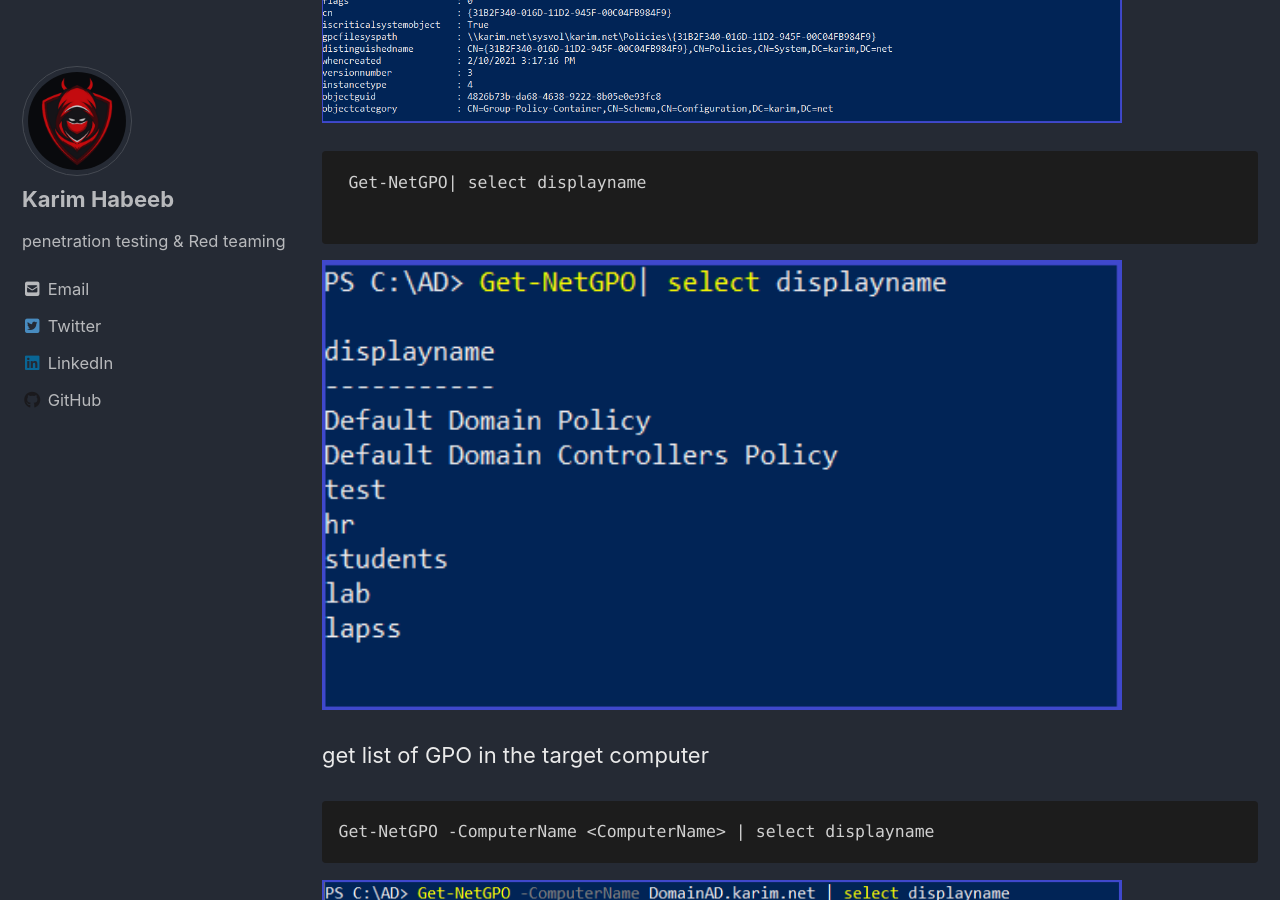
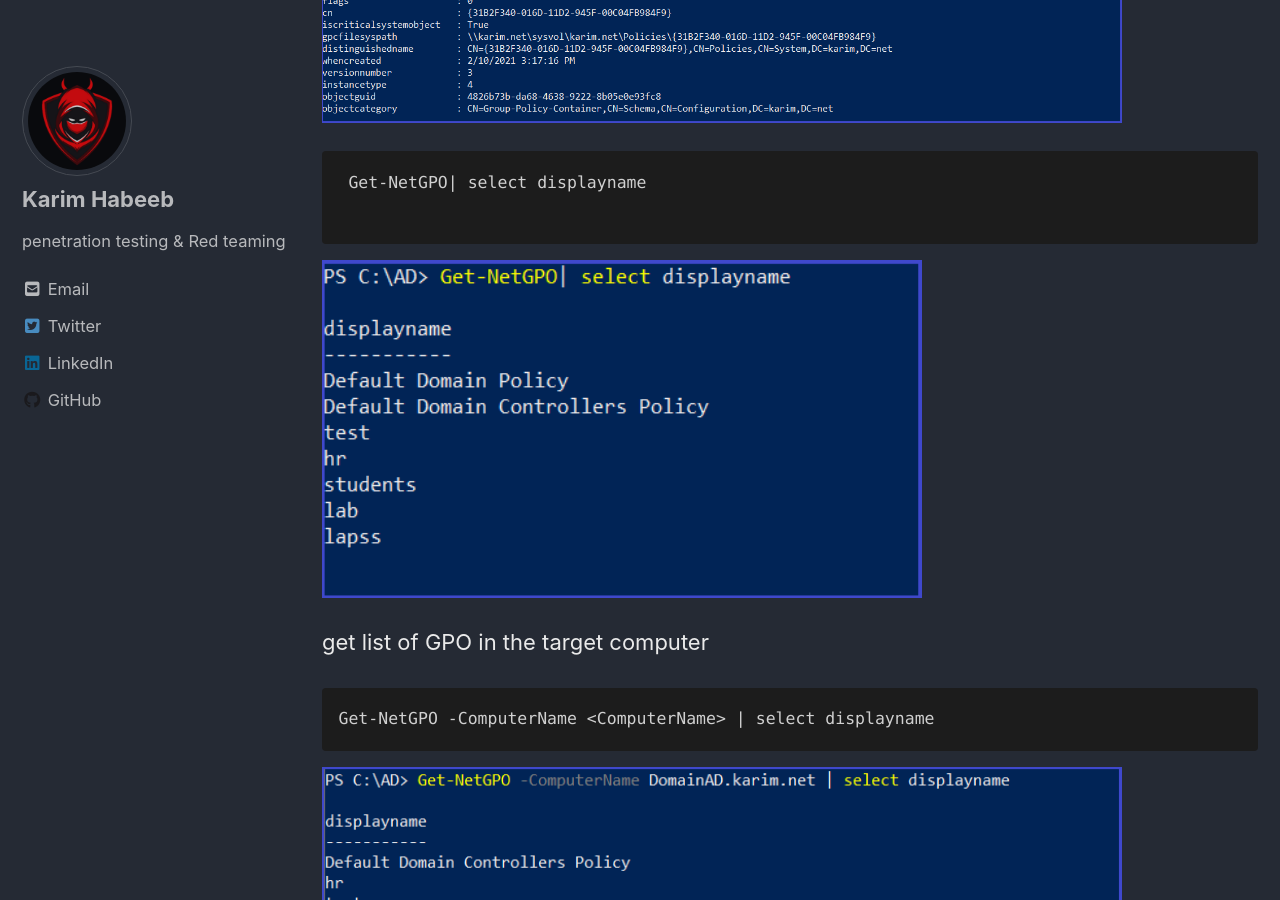
Before and after one commit to NoRed0x/NoRed0x.github.io, a Jekyll site: the page built from _posts/Red-Teaming/2021-06-12-active-directory-domain-enumeration-part-2.md, in a window 1280 px wide and 900 px high, scrolled down 4349 px. Built offline with Jekyll 4.4.1, drawn with Linux system fonts in a browser that asks for light colours; cached includes are drawn as plain includes; nearby versions of some CDN libraries.

Commit message:
Update 2021-06-12-active-directory-domain-enumeration-part-2.md

````diff
--- a/_posts/Red-Teaming/2021-06-12-active-directory-domain-enumeration-part-2.md
+++ b/_posts/Red-Teaming/2021-06-12-active-directory-domain-enumeration-part-2.md
@@ -33,13 +33,13 @@ Find all domain shares in the current domain.
 ```
 Find-DomainShare
 ```
-<img src="/img/adpart2/ds.PNG" alt="Getting-gz" width="800" height="200">
+<img src="/img/adpart2/ds.png" alt="Getting-gz" width="800" height="200">
 
 Find all domain shares in the current domain that the current user has read access to.
 ```
 Find-DomainShare -CheckShareAccess
 ```
-<img src="/img/adpart2/dsc.PNG" alt="Getting-gz" width="800" height="200">
+<img src="/img/adpart2/dsc.png" alt="Getting-gz" width="800" height="200">
 
 
 Obtains the file server used by the current domain according to the SPN
@@ -47,7 +47,7 @@ Obtains the file server used by the current domain according to the SPN
  Get-NetFileServer -Verbose
  ```
 
- <img src="/img/adpart2/fs.PNG" alt="Getting-gz" width="800" height="200">
+ <img src="/img/adpart2/fs.png" alt="Getting-gz" width="800" height="200">
 
 ## files
 It will search for sensitive files such as the Credentials files and other files that can lead to a serious compromise
@@ -73,14 +73,14 @@ Find-DomainShare -CheckShareAccess
 
  ```
 
- <img src="/img/adpart2/gpo1.PNG" alt="Getting-gz" width="800" height="200">
+ <img src="/img/adpart2/gpo1.png" alt="Getting-gz" width="800" height="230">
 
  ```
  Get-NetGPO| select displayname
 
  ```
 
-<img src="/img/adpart2/gpo2.PNG" alt="Getting-gz" width="800" height="200">
+<img src="/img/adpart2/gpo2.png" alt="Getting-gz" width="600" height="150">
 
 
  get list of GPO in the target computer
@@ -88,7 +88,7 @@ Find-DomainShare -CheckShareAccess
 Get-NetGPO -ComputerName <ComputerName> | select displayname
 ```
 
- <img src="/img/adpart2/gpo3.PNG" alt="Getting-gz" width="800" height="200">
+ <img src="/img/adpart2/gpo3.png" alt="Getting-gz" width="800" height="200">
 
 
  find users who have local admin rights over the machine
@@ -100,7 +100,7 @@ Get-NetGPO -ComputerName <ComputerName> | select displayname
  ```
  Find-GPOLocation -Identity <user> -Verbose
  ```
- <img src="/img/adpart2/gpo4.PNG" alt="Getting-gz" width="800" height="200">
+ <img src="/img/adpart2/gpo4.png" alt="Getting-gz" width="800" height="250">
 
 
 ## OUs
@@ -111,8 +111,8 @@ Get all the OUs in the current domain
 Get-NetOU
 ```
 
-<img src="/img/adpart2/ou1.PNG" alt="Getting-gz" width="800" height="200">
+<img src="/img/adpart2/ou1.png" alt="Getting-gz" width="800" height="200">
 
-<img src="/img/adpart2/ou2.PNG" alt="Getting-gz" width="800" height="200">
+<img src="/img/adpart2/ou2.png" alt="Getting-gz" width="600" height="130">
 
 ## ACLs
````
